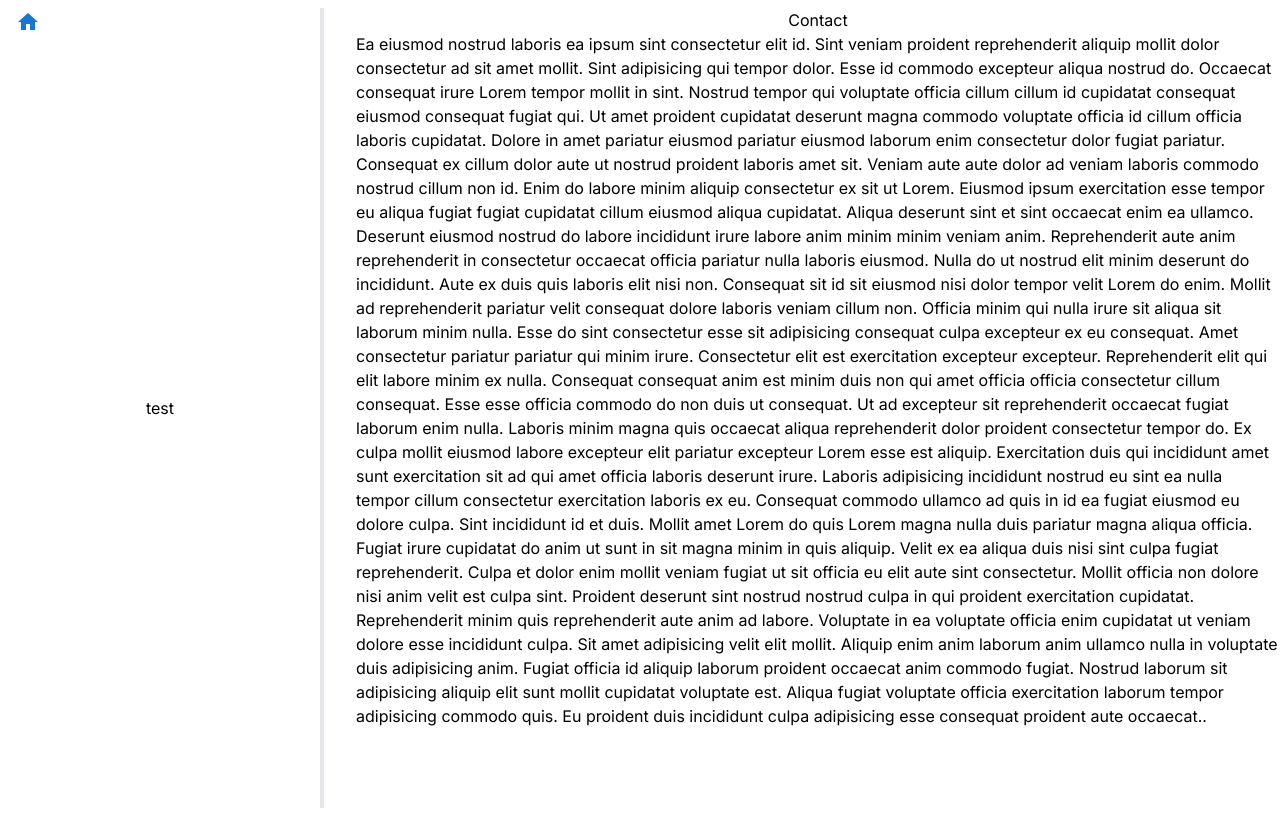
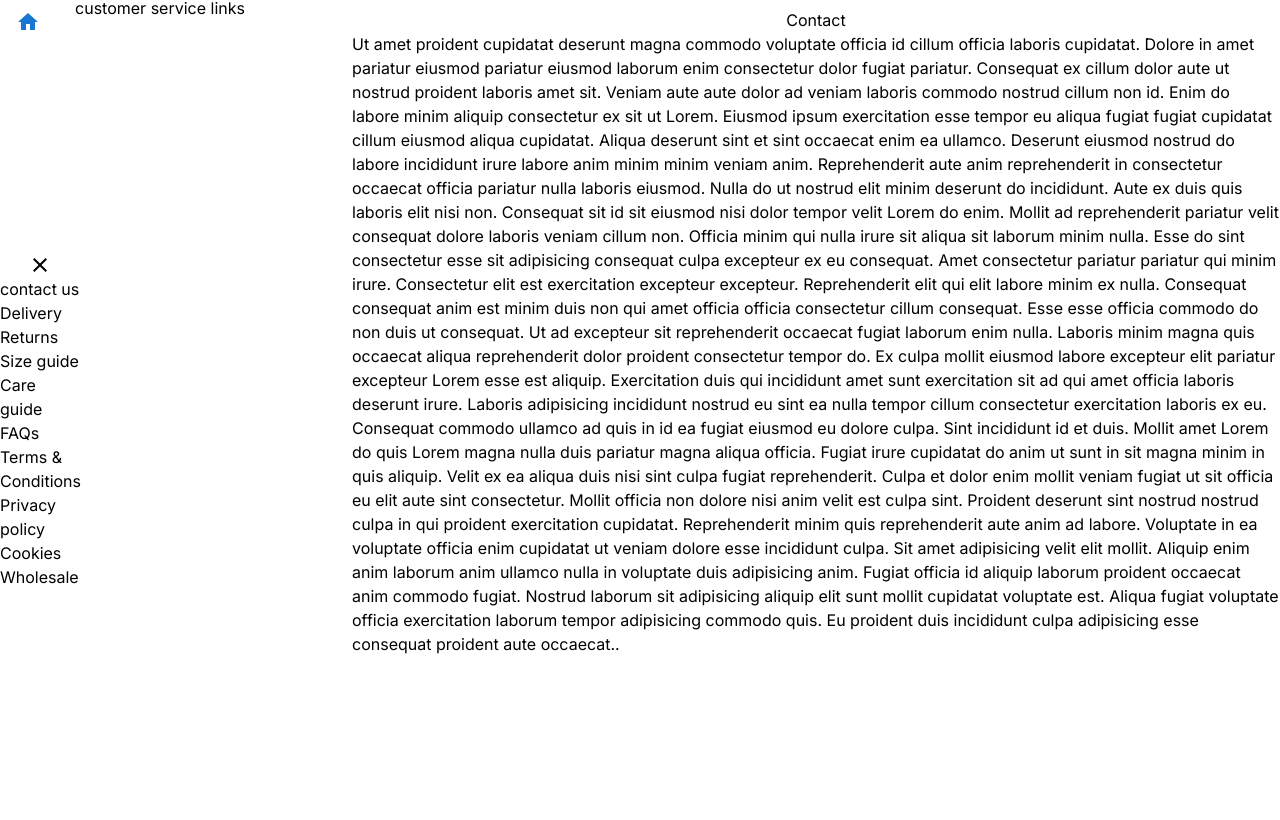
Before and after one commit to dltrail/customer-service-app, a Next.js app: page /customer-services/contact-us in a window 1280 px wide. Built offline with nearby package versions, Linux system fonts and the light colour scheme.

Commit message:
more updates

```diff
--- a/Components/Header/Header.tsx
+++ b/Components/Header/Header.tsx
@@ -6,7 +6,7 @@ type Props = {
 
 export default function Header({ title }: Props) {
   return (
-    <header className='text-4xl mt-10 uppercase tracking-wider text-center'>
+    <header className='text-4xl my-10 uppercase tracking-wider text-center'>
       {title}
     </header>
   );
--- a/Components/Nav/Nav.tsx
+++ b/Components/Nav/Nav.tsx
@@ -3,6 +3,9 @@
 import Link from "next/link";
 import React, { useState } from "react";
 import { usePathname } from "next/navigation";
+import CloseIcon from '@mui/icons-material/close';
+import MenuIcon from '@mui/icons-material/Menu';
+
 
 type Props = {
   navLinks: LinkItem[];
@@ -21,74 +24,21 @@ export default function Nav({ navLinks }: Props) {
     setShowNav((prev) => !prev);
   };
 
-  // const navFunction = () => {
-  //   setShowNav((prev) => !prev);
-  // };
-
-  //     href: "/customer-services/contact-us",
-  //     linkText: "contact us",
-  //   },
-  //   {
-  //     href: "/customer-services",
-  //     linkText: "customer services",
-  //   },
-
-  //   {
-  //     href: "/customer-services/delivery",
-  //     linkText: "Delivery",
-  //   },
-  //   {
-  //     href: "/customer-services/returns",
-  //     linkText: "Returns",
-  //   },
-  //   {
-  //     href: "/customer-services/size-guide",
-  //     linkText: "Size guide",
-  //   },
-  //   {
-  //     href: "/customer-services/care-guide",
-  //     linkText: "Care guide",
-  //   },
-  //   {
-  //     href: "/customer-services/faqs",
-  //     linkText: "FAQs",
-  //   },
-  //   {
-  //     href: "/customer-services/klarna",
-  //     linkText: "Klarna",
-  //   },
-  //   {
-  //     href: "/customer-services/terms",
-  //     linkText: "Terms & Conditions",
-  //   },
-  //   {
-  //     href: "/customer-services/privacy-policy",
-  //     linkText: "Privacy policy",
-  //   },
-  //   {
-  //     href: "/customer-services/Cookies",
-  //     linkText: "Cookies",
-  //   },
-  //   {
-  //     href: "/customer-services/wholesale",
-  //     linkText: "Wholesale",
-  //   },
-  // ];
   return (
     <>
-      <button onClick={showNavigation}>test</button>
-      {showNav && (
-        <div className='flex flex-col h-screen w-full md:w-1/4 justify-center items-center md:flex-1 fixed md:fixed top-0 md:flex bg-white'>
+      <button className="md:hidden" onClick={showNavigation}>customer service links</button>
+      {/* {showNav && ( */}
+      <div className={`md:block ${showNav ? 'block' : 'hidden'}`}>
+        <div className={`flex flex-col h-screen w-full md:w-1/4 justify-center items-center md:flex-1 fixed md:fixed top-0 md:flex bg-white border-r-4`}>
           <button
             className='md:hidden absolute right-4 top-4'
             onClick={showNavigation}
           >
-            close
+            <CloseIcon />
           </button>{" "}
           <ul className=''>
             {navLinks.map((link, i) => {
               const isActive: boolean = pathname === link.href;
-
               return (
                 <li
                   key={i}
@@ -96,7 +46,7 @@ export default function Nav({ navLinks }: Props) {
                 >
                   {" "}
                   <Link
-                    onClick={() => setTimeout(() => setShowNav(false), 2000)}
+                    onClick={() => (setShowNav(false))}
                     className={
                       isActive ? "text-blue-500 font-bold" : "text-black"
                     }
@@ -110,7 +60,8 @@ export default function Nav({ navLinks }: Props) {
             })}
           </ul>
         </div>
-      )}
+      </div>
+      {/* )} */}
     </>
   );
 }
--- a/app/customer-services/contact-us/page.tsx
+++ b/app/customer-services/contact-us/page.tsx
@@ -1,17 +1,13 @@
 "use client";
-import Header from "@/Components/Header/Header";
+import Header from "@/Components/Header/Header"
+import React from "react";
 
 function Page() {
   return (
     <main className=''>
       <Header title='Contact' />
       <div>
-        Ea eiusmod nostrud laboris ea ipsum sint consectetur elit id. Sint
-        veniam proident reprehenderit aliquip mollit dolor consectetur ad sit
-        amet mollit. Sint adipisicing qui tempor dolor. Esse id commodo
-        excepteur aliqua nostrud do. Occaecat consequat irure Lorem tempor
-        mollit in sint. Nostrud tempor qui voluptate officia cillum cillum id
-        cupidatat consequat eiusmod consequat fugiat qui. Ut amet proident
+        Ut amet proident
         cupidatat deserunt magna commodo voluptate officia id cillum officia
         laboris cupidatat. Dolore in amet pariatur eiusmod pariatur eiusmod
         laborum enim consectetur dolor fugiat pariatur. Consequat ex cillum
--- a/app/customer-services/layout.tsx
+++ b/app/customer-services/layout.tsx
@@ -1,6 +1,6 @@
 import Link from "next/link";
-import Nav from "../../Components/Nav/Nav";
-import { navLinks } from "../../Components/Nav/navLinks";
+import Nav from "@/Components/Nav/Nav";
+import { navLinks } from "@/Components/Nav/navLinks";
 import HomeIcon from "@mui/icons-material/Home";
 
 export default function CustomerSeviceLayout({
@@ -10,14 +10,13 @@ export default function CustomerSeviceLayout({
 }) {
   return (
     <section className='md:flex justify-between md:h-screen mt-2'>
-      <div className='w-full md:w-1/4 flex justify-center bg-white'>
-        <Link href='/' className='absolute left-4 top-2 z-50'>
+      <div className='w-full md:w-1/4 flex flex-col justify-center bg-white'>
+        <Link href='/' className='relative w-fit md:absolute left-4 top-2 z-50'>
           <HomeIcon color={"primary"} />
         </Link>
-
         <Nav navLinks={navLinks} />
       </div>
-      <div className='w-full md:w-3/4 border-l-4 pl-8'>{children}</div>
+      <div className='w-full md:w-3/4 pl-8 '>{children}</div>
     </section>
   );
 }
```
